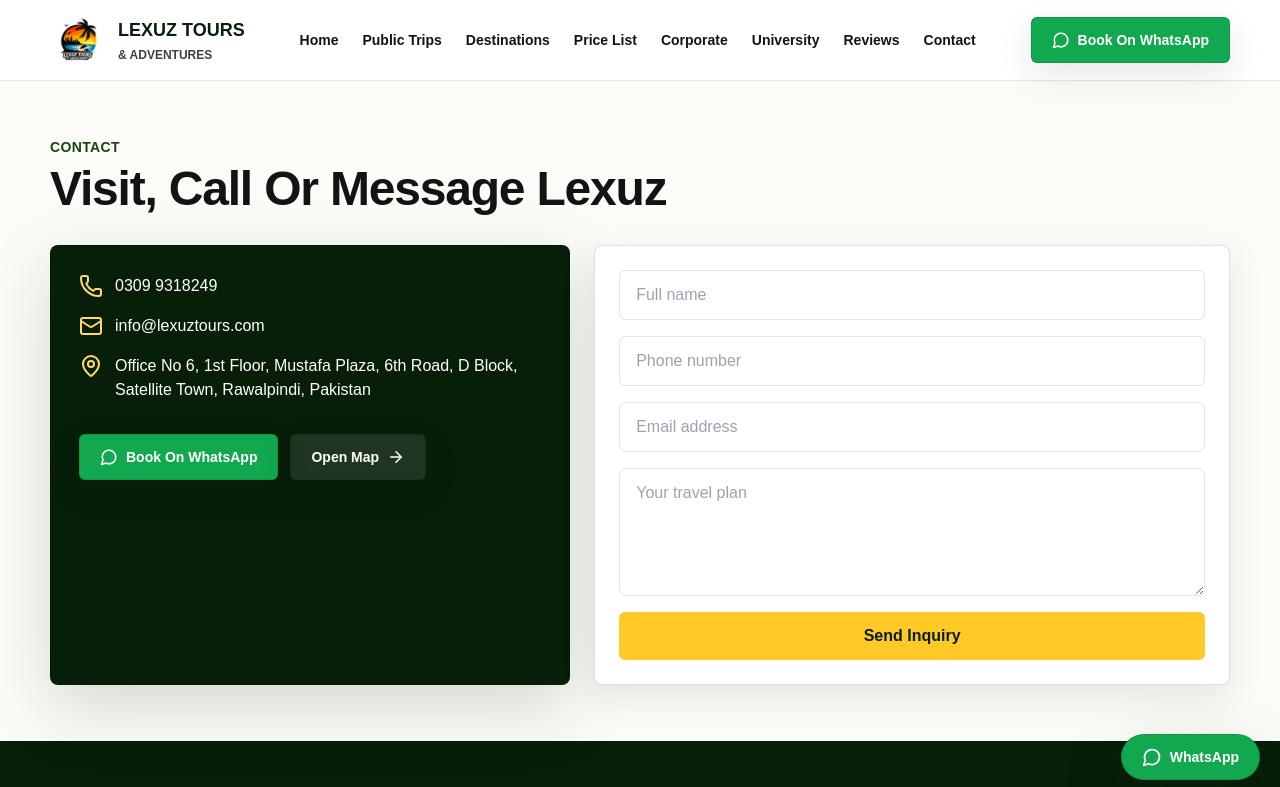
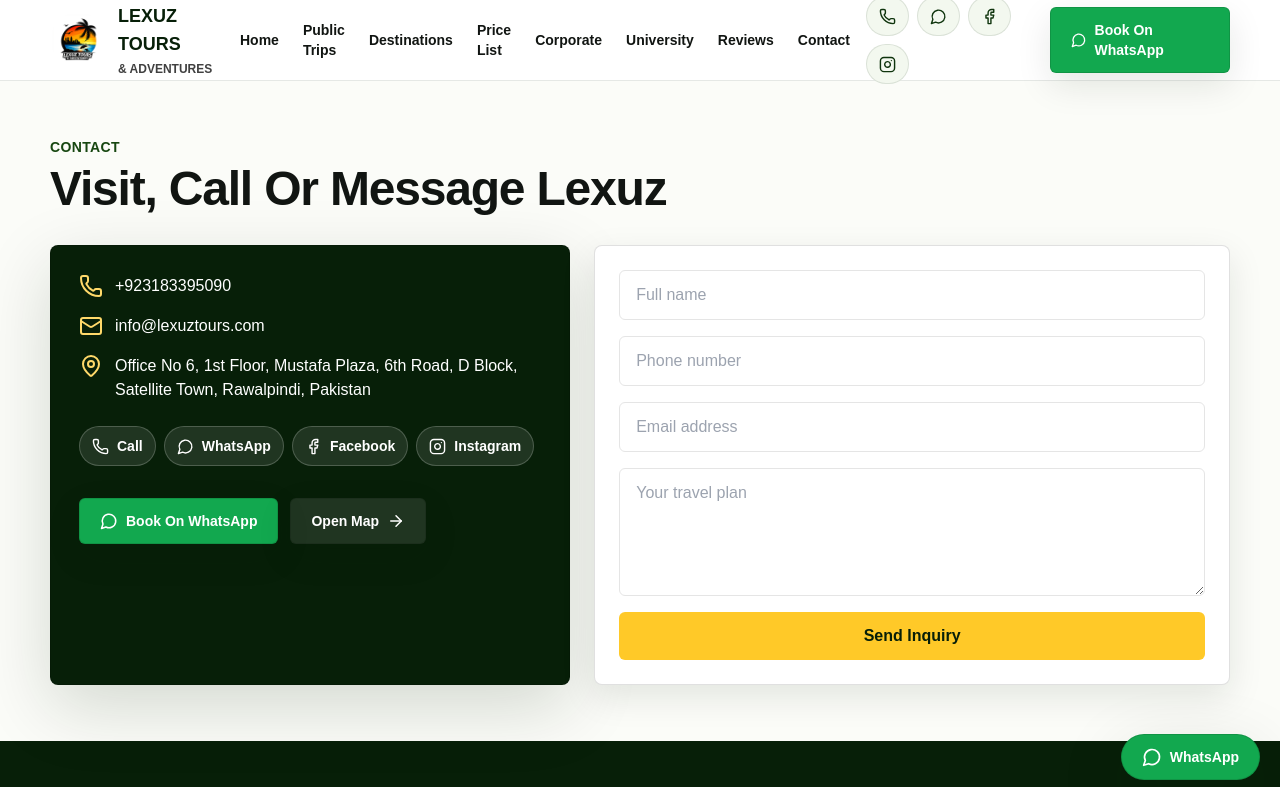
Before and after one commit to hassnaatkhan99-cmd/lexuz-tours-premium, a Next.js app: page /contact in a window 1280 px wide. Shown: the top 787 px of the page. Built offline with nearby package versions, Linux system fonts and the light colour scheme.

Commit message:
Add social contact icons

```diff
--- a/app/contact/page.tsx
+++ b/app/contact/page.tsx
@@ -2,10 +2,33 @@
 import { Mail, MapPin, Phone } from "lucide-react";
 import { ButtonLink, WhatsAppButton } from "@/components/Button";
 import { SectionHeading } from "@/components/SectionHeading";
+import { SocialContactLinks } from "@/components/SocialContactLinks";
 import { company } from "@/data/company";
 
 export const metadata: Metadata = { title: "Contact", description: "Contact Lexuz Tours & Adventures in Rawalpindi." };
 
 export default function ContactPage() {
-  return <section className="container-page py-14"><SectionHeading eyebrow="Contact" title="Visit, Call Or Message Lexuz" /><div className="grid gap-6 lg:grid-cols-[.9fr_1.1fr]"><div className="rounded-lg bg-forest-900 p-7 text-white shadow-premium"><p className="flex gap-3"><Phone className="text-saffron-300" />{company.phone}</p><p className="mt-4 flex gap-3"><Mail className="text-saffron-300" />{company.email}</p><p className="mt-4 flex gap-3"><MapPin className="shrink-0 text-saffron-300" />{company.address}</p><div className="mt-8 flex flex-wrap gap-3"><WhatsAppButton /><ButtonLink href={company.maps} variant="outline">Open Map</ButtonLink></div></div><form className="grid gap-4 rounded-lg bg-white p-6 shadow-soft"><input className="rounded-md border border-neutral-200 px-4 py-3" placeholder="Full name" /><input className="rounded-md border border-neutral-200 px-4 py-3" placeholder="Phone number" /><input className="rounded-md border border-neutral-200 px-4 py-3" placeholder="Email address" /><textarea className="min-h-32 rounded-md border border-neutral-200 px-4 py-3" placeholder="Your travel plan" /><button className="rounded-md bg-saffron-400 px-5 py-3 font-black text-forest-900">Send Inquiry</button></form></div></section>;
+  return (
+    <section className="container-page py-14">
+      <SectionHeading eyebrow="Contact" title="Visit, Call Or Message Lexuz" />
+      <div className="grid gap-6 lg:grid-cols-[.9fr_1.1fr]">
+        <div className="rounded-lg bg-forest-900 p-7 text-white shadow-premium">
+          <a href={company.callHref} className="flex gap-3 hover:text-saffron-200" aria-label="Call Lexuz Tours"><Phone className="text-saffron-300" />{company.callPhone}</a>
+          <p className="mt-4 flex gap-3"><Mail className="text-saffron-300" />{company.email}</p>
+          <p className="mt-4 flex gap-3"><MapPin className="shrink-0 text-saffron-300" />{company.address}</p>
+          <div className="mt-6">
+            <SocialContactLinks variant="contact" showLabels />
+          </div>
+          <div className="mt-8 flex flex-wrap gap-3"><WhatsAppButton /><ButtonLink href={company.maps} variant="outline">Open Map</ButtonLink></div>
+        </div>
+        <form className="grid gap-4 rounded-lg bg-white p-6 shadow-soft">
+          <input className="rounded-md border border-neutral-200 px-4 py-3" placeholder="Full name" />
+          <input className="rounded-md border border-neutral-200 px-4 py-3" placeholder="Phone number" />
+          <input className="rounded-md border border-neutral-200 px-4 py-3" placeholder="Email address" />
+          <textarea className="min-h-32 rounded-md border border-neutral-200 px-4 py-3" placeholder="Your travel plan" />
+          <button className="rounded-md bg-saffron-400 px-5 py-3 font-black text-forest-900">Send Inquiry</button>
+        </form>
+      </div>
+    </section>
+  );
 }
--- a/app/layout.tsx
+++ b/app/layout.tsx
@@ -57,7 +57,7 @@
         name: company.name,
         url: company.website,
         logo: `${company.website}/logo.png`,
-        sameAs: ["https://www.instagram.com/lexuz_tours_adventures"]
+        sameAs: [company.facebook, company.instagram]
       },
       {
         "@type": ["TravelAgency", "LocalBusiness"],
@@ -66,7 +66,7 @@
         url: company.website,
         image: `${company.website}/logo.png`,
         email: company.email,
-        telephone: company.phone,
+        telephone: company.callPhone,
         priceRange: "PKR",
         foundingDate: String(company.founded),
         parentOrganization: { "@id": `${company.website}/#organization` },
@@ -106,7 +106,7 @@
           reviewBody: review.text,
           itemReviewed: { "@id": `${company.website}/#travelagency` }
         })),
-        sameAs: ["https://www.instagram.com/lexuz_tours_adventures"]
+        sameAs: [company.facebook, company.instagram]
       }
     ]
   };
--- a/components/Footer.tsx
+++ b/components/Footer.tsx
@@ -3,6 +3,7 @@
 import { Mail, MapPin, Phone } from "lucide-react";
 import { company } from "@/data/company";
 import { seoLandingPages } from "@/data/seoLandingPages";
+import { SocialContactLinks } from "./SocialContactLinks";
 
 export function Footer() {
   const links = ["Public Trips", "Destinations", "Price List", "Booking Status", "About", "Reviews", "Blog", "Contact", "Admin"];
@@ -15,6 +16,9 @@
             <div><strong className="text-xl font-black uppercase">Lexuz Tours</strong><p className="text-sm font-bold">& Adventures</p></div>
           </div>
           <p className="mt-4 max-w-sm text-sm leading-6 text-white/75">{company.mission}</p>
+          <div className="mt-5">
+            <SocialContactLinks variant="footer" />
+          </div>
         </div>
         <div>
           <h2 className="font-black text-saffron-300">Quick Links</h2>
@@ -31,7 +35,7 @@
         <div>
           <h2 className="font-black text-saffron-300">Contact</h2>
           <div className="mt-4 grid gap-3 text-sm text-white/75">
-            <p className="flex gap-2"><Phone size={18} className="text-saffron-300" />{company.phone}</p>
+            <a href={company.callHref} className="flex gap-2 hover:text-white"><Phone size={18} className="text-saffron-300" />{company.callPhone}</a>
             <p className="flex gap-2"><Mail size={18} className="text-saffron-300" />{company.email}</p>
             <p className="flex gap-2"><MapPin size={18} className="shrink-0 text-saffron-300" />{company.address}</p>
             <Link href={company.maps} target="_blank" className="w-fit rounded-md bg-saffron-400 px-4 py-2 font-black text-forest-900">Open Google Maps</Link>
--- a/components/Header.tsx
+++ b/components/Header.tsx
@@ -5,6 +5,7 @@
 import { Menu, X } from "lucide-react";
 import { useState } from "react";
 import { WhatsAppButton } from "./Button";
+import { SocialContactLinks } from "./SocialContactLinks";
 
 const nav = [
   ["Home", "/"],
@@ -32,12 +33,17 @@
         <nav className="hidden items-center gap-6 text-sm font-bold lg:flex">
           {nav.map(([label, href]) => <Link key={href} href={href} className="hover:text-forest-700">{label}</Link>)}
         </nav>
-        <div className="hidden lg:block"><WhatsAppButton /></div>
+        <div className="hidden items-center gap-3 xl:flex">
+          <SocialContactLinks />
+          <WhatsAppButton />
+        </div>
+        <div className="hidden lg:block xl:hidden"><WhatsAppButton /></div>
         <button className="focus-ring rounded-md border border-forest-900/10 p-2 lg:hidden" onClick={() => setOpen(!open)} aria-label="Toggle menu">{open ? <X /> : <Menu />}</button>
       </div>
       {open ? (
         <nav className="grid gap-1 border-t border-forest-900/10 bg-white p-4 text-sm font-bold lg:hidden">
           {nav.map(([label, href]) => <Link key={href} href={href} onClick={() => setOpen(false)} className="rounded-md px-3 py-3 hover:bg-forest-50">{label}</Link>)}
+          <div className="px-3 py-2"><SocialContactLinks /></div>
           <WhatsAppButton />
         </nav>
       ) : null}
--- /dev/null
+++ b/components/SocialContactLinks.tsx
@@ -0,0 +1,76 @@
+import { Facebook, Instagram, MessageCircle, Phone } from "lucide-react";
+import { company } from "@/data/company";
+
+type SocialContactLinksProps = {
+  variant?: "header" | "footer" | "contact";
+  showLabels?: boolean;
+};
+
+const links = [
+  {
+    label: "Call Lexuz Tours",
+    href: company.callHref,
+    text: "Call",
+    icon: Phone,
+    external: false
+  },
+  {
+    label: "WhatsApp Lexuz Tours",
+    href: company.whatsappHref,
+    text: "WhatsApp",
+    icon: MessageCircle,
+    external: true
+  },
+  {
+    label: "Follow Lexuz Tours on Facebook",
+    href: company.facebook,
+    text: "Facebook",
+    icon: Facebook,
+    external: true
+  },
+  {
+    label: "Follow Lexuz Tours on Instagram",
+    href: company.instagram,
+    text: "Instagram",
+    icon: Instagram,
+    external: true
+  }
+] as const;
+
+function stylesFor(variant: NonNullable<SocialContactLinksProps["variant"]>) {
+  if (variant === "footer") {
+    return "border-white/15 bg-white/10 text-white hover:border-saffron-300 hover:bg-saffron-300 hover:text-forest-950";
+  }
+
+  if (variant === "contact") {
+    return "border-white/20 bg-white/10 text-white hover:border-saffron-300 hover:bg-saffron-300 hover:text-forest-950";
+  }
+
+  return "border-forest-900/10 bg-forest-50 text-forest-800 hover:border-saffron-300 hover:bg-saffron-300 hover:text-forest-950";
+}
+
+export function SocialContactLinks({ variant = "header", showLabels = false }: SocialContactLinksProps) {
+  const iconStyles = stylesFor(variant);
+
+  return (
+    <div className="flex flex-wrap items-center gap-2">
+      {links.map((item) => {
+        const Icon = item.icon;
+        return (
+          <a
+            key={item.label}
+            href={item.href}
+            aria-label={item.label}
+            title={item.label}
+            target={item.external ? "_blank" : undefined}
+            rel={item.external ? "noreferrer" : undefined}
+            className={`focus-ring inline-flex h-10 items-center justify-center gap-2 rounded-full border px-3 text-sm font-black transition ${iconStyles}`}
+          >
+            <Icon size={17} />
+            {showLabels ? <span>{item.text}</span> : <span className="sr-only">{item.text}</span>}
+          </a>
+        );
+      })}
+    </div>
+  );
+}
--- a/components/WhatsAppFloating.tsx
+++ b/components/WhatsAppFloating.tsx
@@ -1,12 +1,39 @@
-import { MessageCircle } from "lucide-react";
+import { Facebook, Instagram, MessageCircle, Phone } from "lucide-react";
 import Link from "next/link";
-import { whatsappUrl } from "@/data/company";
+import { company, whatsappUrl } from "@/data/company";
+
+const mobileLinks = [
+  { label: "Call Lexuz Tours", href: company.callHref, text: "Call", icon: Phone, external: false },
+  { label: "WhatsApp Lexuz Tours", href: company.whatsappHref, text: "WhatsApp", icon: MessageCircle, external: true },
+  { label: "Follow Lexuz Tours on Instagram", href: company.instagram, text: "Instagram", icon: Instagram, external: true },
+  { label: "Follow Lexuz Tours on Facebook", href: company.facebook, text: "Facebook", icon: Facebook, external: true }
+] as const;
 
 export function WhatsAppFloating() {
   return (
-    <Link href={whatsappUrl("Hello Lexuz Tours,\nI want to book a tour.\nPlease guide me.")} target="_blank" className="fixed bottom-5 right-5 z-50 flex items-center gap-2 rounded-full bg-[#12a84f] px-5 py-3 text-sm font-black text-white shadow-premium">
-      <MessageCircle size={20} />
-      <span className="hidden sm:inline">WhatsApp</span>
-    </Link>
+    <>
+      <Link href={whatsappUrl("Hello Lexuz Tours,\nI want to book a tour.\nPlease guide me.")} target="_blank" className="fixed bottom-5 right-5 z-50 hidden items-center gap-2 rounded-full bg-[#12a84f] px-5 py-3 text-sm font-black text-white shadow-premium sm:flex">
+        <MessageCircle size={20} />
+        <span>WhatsApp</span>
+      </Link>
+      <div className="fixed inset-x-3 bottom-3 z-50 grid grid-cols-4 overflow-hidden rounded-2xl border border-forest-900/10 bg-white shadow-premium sm:hidden">
+        {mobileLinks.map((item) => {
+          const Icon = item.icon;
+          return (
+            <a
+              key={item.label}
+              href={item.href}
+              aria-label={item.label}
+              target={item.external ? "_blank" : undefined}
+              rel={item.external ? "noreferrer" : undefined}
+              className="flex flex-col items-center justify-center gap-1 border-r border-forest-900/10 px-2 py-3 text-[11px] font-black text-forest-900 last:border-r-0"
+            >
+              <Icon size={18} className={item.text === "WhatsApp" ? "text-[#12a84f]" : "text-forest-800"} />
+              <span>{item.text}</span>
+            </a>
+          );
+        })}
+      </div>
+    </>
   );
 }
--- a/data/company.ts
+++ b/data/company.ts
@@ -3,7 +3,12 @@
   shortName: "Lexuz Tours",
   mission: "Premium, safe and memorable travel experiences across Pakistan.",
   phone: "0309 9318249",
+  callPhone: "+923183395090",
+  callHref: "tel:+923183395090",
   whatsapp: "923099318249",
+  whatsappHref: "https://wa.me/923099318249",
+  facebook: "https://www.facebook.com/Lexuztours/",
+  instagram: "https://www.instagram.com/lexuz_tours_adventures/",
   website: "https://www.lexuztours.com",
   email: "info@lexuztours.com",
   maps: "https://maps.app.goo.gl/SmeRxsERfqpMbcz58?g_st=ic",
```
